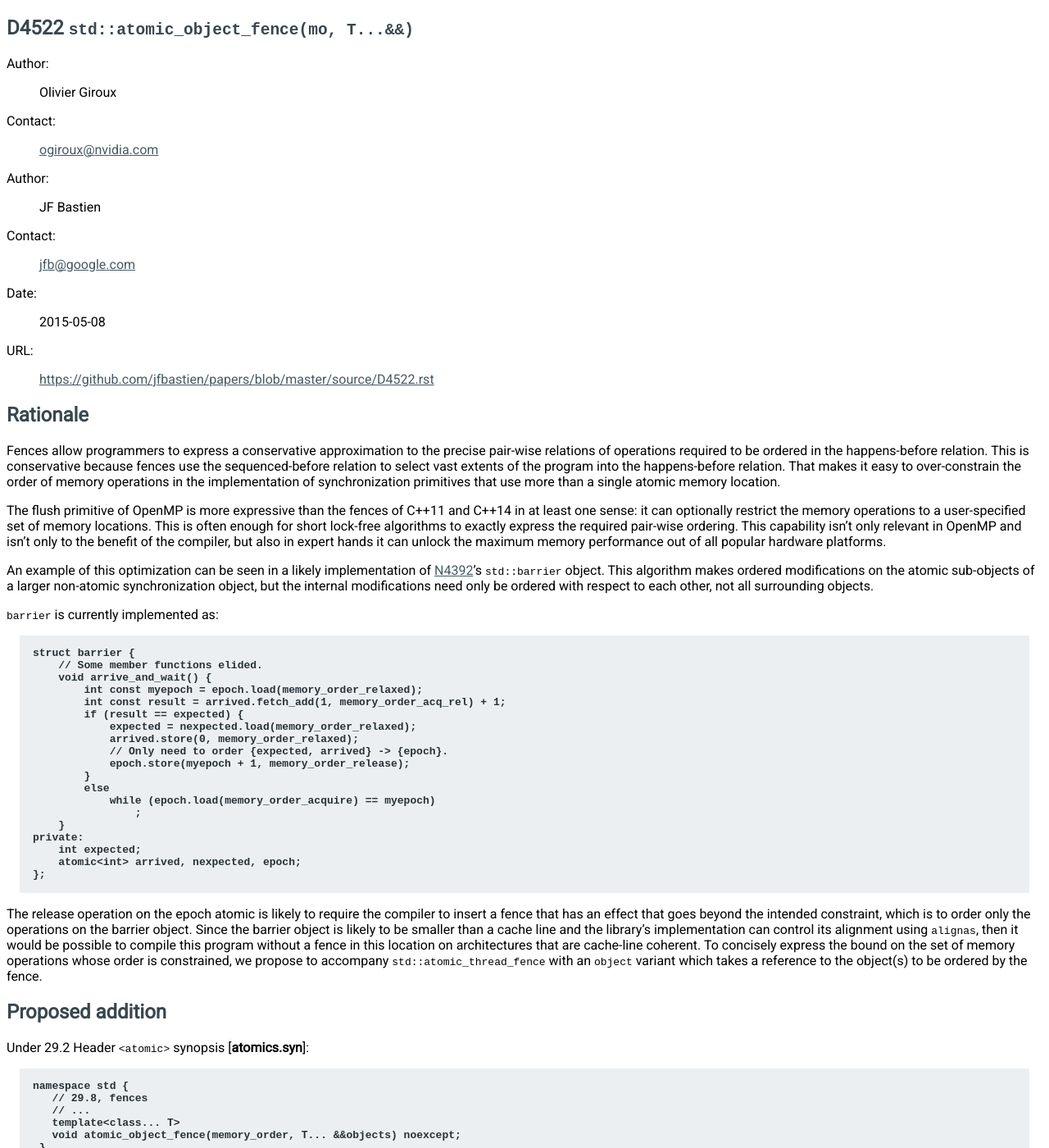
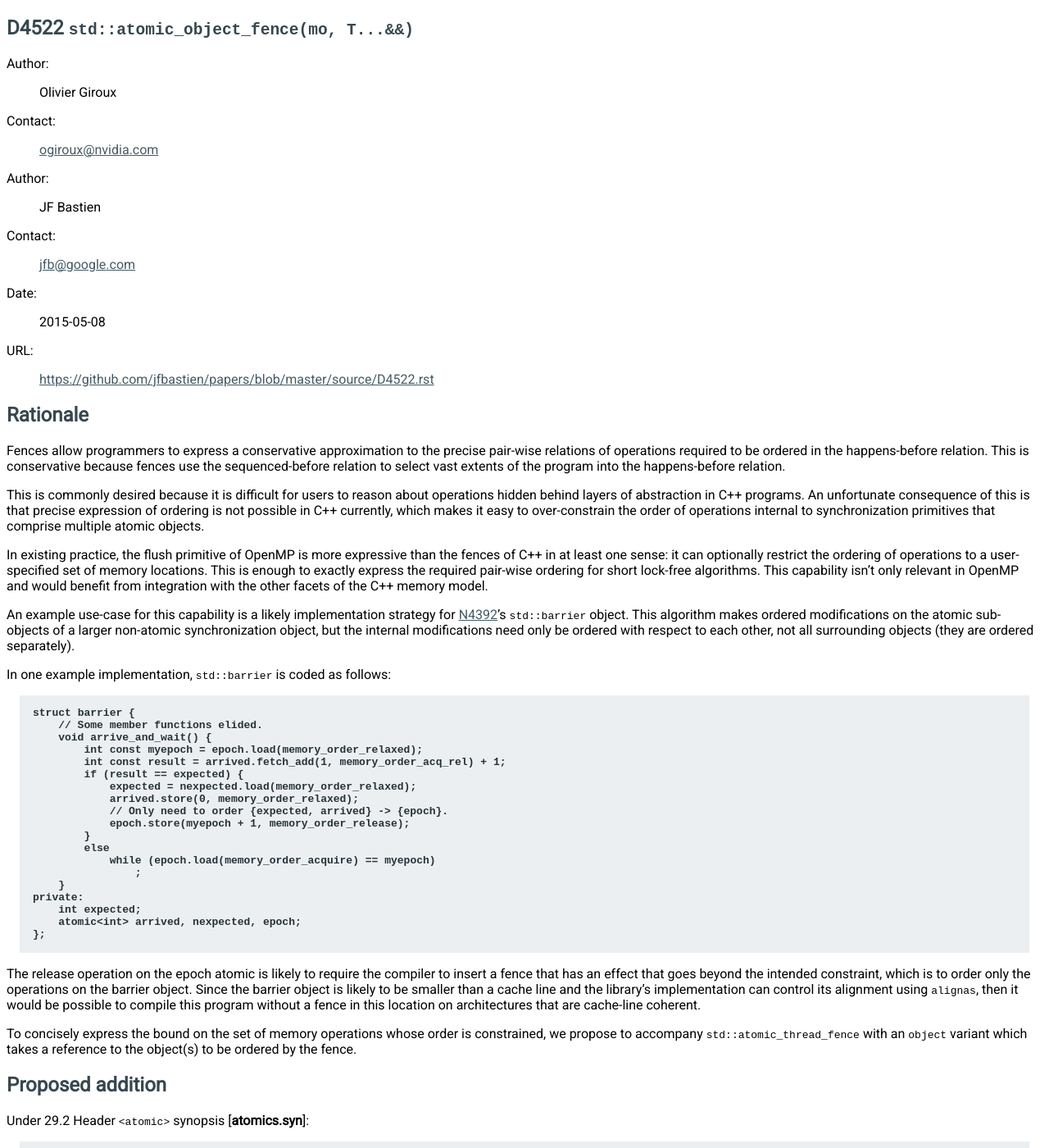
Before and after one commit to jfbastien/papers, a Sphinx documentation site: the page built from source/D4522.rst, in a window 1280 px wide and 1400 px high. Shown: the whole window at 82% size. Built offline with Sphinx 7.4.7, drawn with Linux system fonts in a browser that asks for light colours.

Commit message:
Some improvements to rationale

```diff
--- a/source/D4522.rst
+++ b/source/D4522.rst
@@ -18,28 +18,30 @@ Rationale
 Fences allow programmers to express a conservative approximation to the precise
 pair-wise relations of operations required to be ordered in the happens-before
 relation. This is conservative because fences use the sequenced-before relation
-to select vast extents of the program into the happens-before relation. That
-makes it easy to over-constrain the order of memory operations in the
-implementation of synchronization primitives that use more than a single atomic
-memory location.
+to select vast extents of the program into the happens-before relation.
 
-The flush primitive of OpenMP is more expressive than the fences of C++11 and
-C++14 in at least one sense: it can optionally restrict the memory operations to
-a user-specified set of memory locations. This is often enough for short
-lock-free algorithms to exactly express the required pair-wise ordering. This
-capability isn't only relevant in OpenMP and isn't only to the benefit of the
-compiler, but also in expert hands it can unlock the maximum memory performance
-out of all popular hardware platforms.
+This is commonly desired because it is difficult for users to reason about
+operations hidden behind layers of abstraction in C++ programs. An unfortunate
+consequence of this is that precise expression of ordering is not possible in
+C++ currently, which makes it easy to over-constrain the order of operations
+internal to synchronization primitives that comprise multiple atomic objects.
 
-An example of this optimization can be seen in a likely implementation of
+In existing practice, the flush primitive of OpenMP is more expressive than the
+fences of C++ in at least one sense: it can optionally restrict the ordering of
+operations to a user-specified set of memory locations. This is enough to exactly
+express the required pair-wise ordering for short lock-free algorithms. This
+capability isn't only relevant in OpenMP and would benefit from integration with
+the other facets of the C++ memory model.
+
+An example use-case for this capability is a likely implementation strategy for
 N4392_'s ``std::barrier`` object. This algorithm makes ordered modifications on
 the atomic sub-objects of a larger non-atomic synchronization object, but the
 internal modifications need only be ordered with respect to each other, not all
-surrounding objects.
+surrounding objects (they are ordered separately).
 
 .. _N4392: http://wg21.link/N4392
 
-``barrier`` is currently implemented as:
+In one example implementation, ``std::barrier`` is coded as follows:
 
 .. code-block:: c++
 
@@ -69,10 +71,12 @@ which is to order only the operations on the barrier object. Since the barrier
 object is likely to be smaller than a cache line and the library's
 implementation can control its alignment using ``alignas``, then it would be
 possible to compile this program without a fence in this location on
-architectures that are cache-line coherent. To concisely express the bound on
-the set of memory operations whose order is constrained, we propose to accompany
-``std::atomic_thread_fence`` with an ``object`` variant which takes a reference
-to the object(s) to be ordered by the fence.
+architectures that are cache-line coherent.
+
+To concisely express the bound on the set of memory operations whose order is
+constrained, we propose to accompany ``std::atomic_thread_fence`` with an
+``object`` variant which takes a reference to the object(s) to be ordered by
+the fence.
 
 -----------------
 Proposed addition
```
